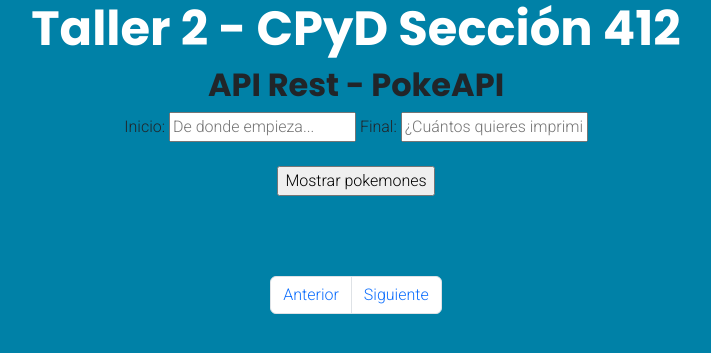
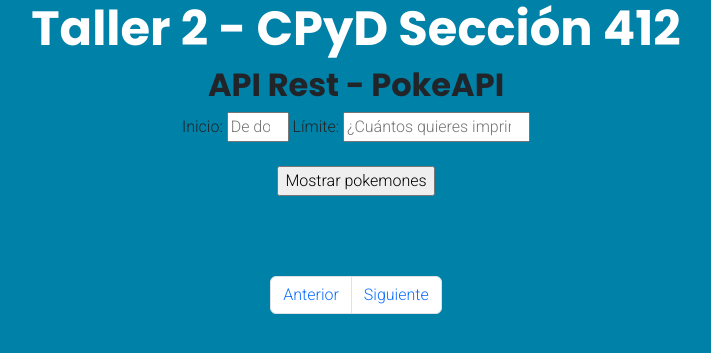
Before and after one commit to ubosednb/Taller2-PokeAPI-CPyD, a Flask app: page /pokes in a window 1280 px wide. Shown: the top 353 px of the page, without its empty margins (284-995 px from the left). Run offline with Flask 2, Linux system fonts and the light colour scheme.

Commit message:
Validación HTML Sólo números y no copiar y número MAX

```diff
--- a/app/templates/pokes.html
+++ b/app/templates/pokes.html
@@ -20,8 +20,8 @@
     <h2 class="subtitle">API Rest - PokeAPI</h2>
 
     <form>
-      Inicio: <input type="text" id="inicio" placeholder="De donde empieza..." onkeypress="return soloNumeros(event)" onpaste="return false">
-      Final: <input type="text" id="final" placeholder="¿Cuántos quieres imprimir?"onkeypress="return soloNumeros(event)" onpaste="return false">
+      Inicio: <input type="number" id="inicio" placeholder="De donde empieza..." onkeypress="return soloNumeros(event)" onpaste="return false" max="898" min="0" required="Ingrese un número hasta 830">
+      Límite: <input type="number" id="final" placeholder="¿Cuántos quieres imprimir?"onkeypress="return soloNumeros(event)" onpaste="return false" min="1" required="Ingrese un numero mayor o igual a 1">
       <script>
         function soloNumeros(event){
             key=event.keycode || event.which;
```
